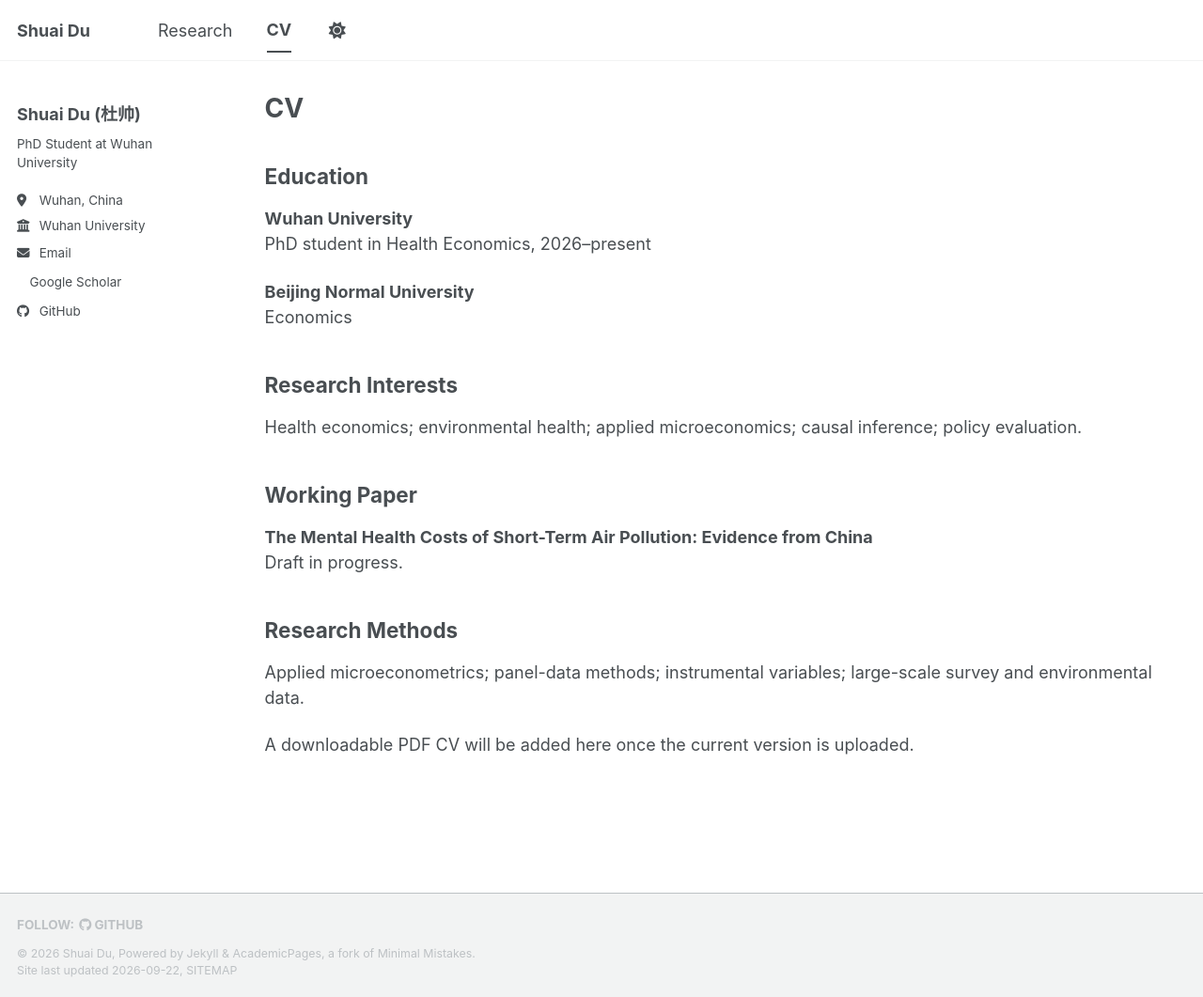
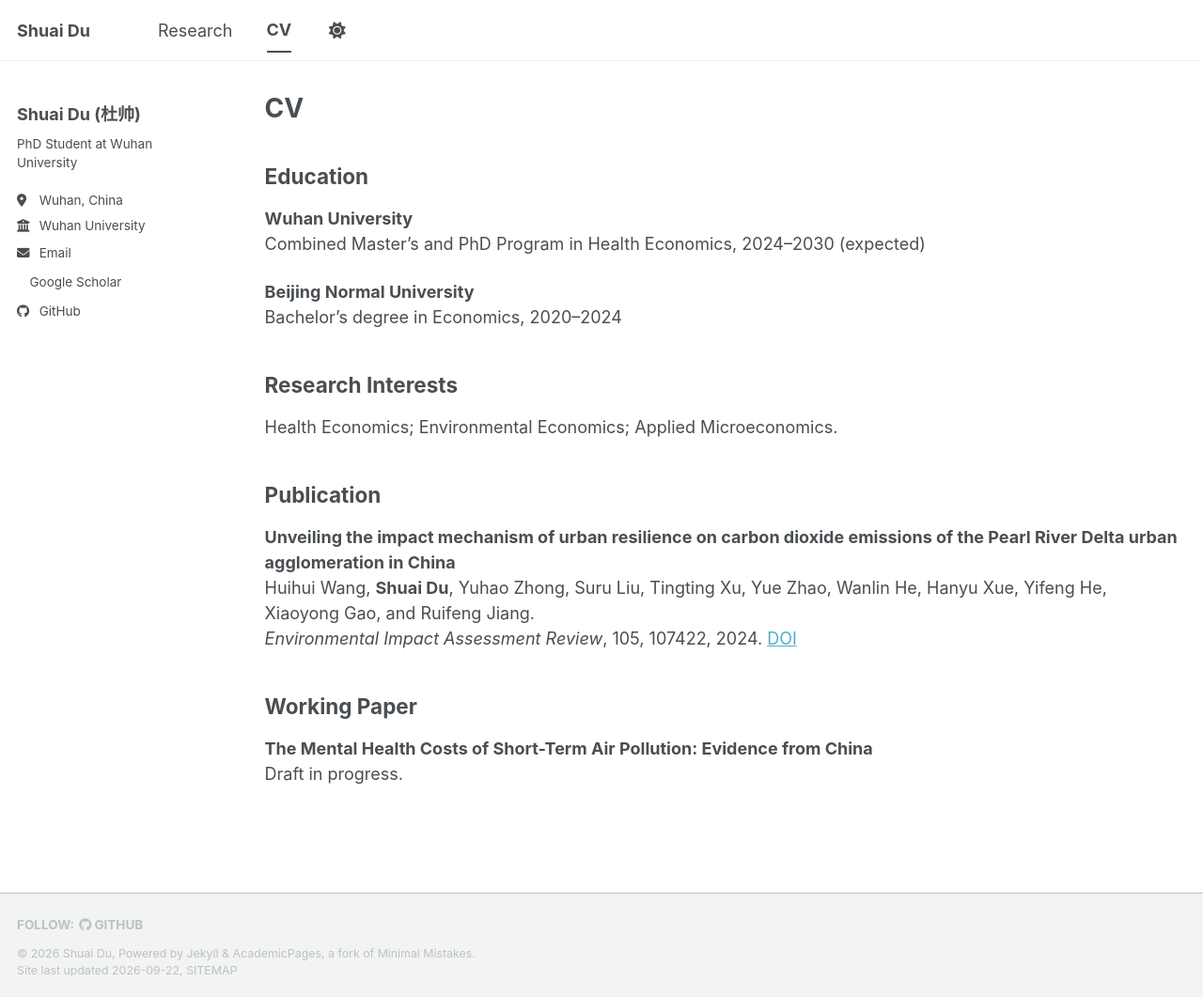
Before and after one commit to shuai-du/shuai-du.github.io, a Jekyll site: the page built from _pages/cv.md, in a window 1280 px wide and 1061 px high. Shown: the whole window at 94% size. Built offline with Jekyll 4.4.1, drawn with Linux system fonts in a browser that asks for light colours; a style sheet for code colours, icons or effects is not loaded.

Commit message:
Update education, research interests, and publication

```diff
--- a/_pages/cv.md
+++ b/_pages/cv.md
@@ -10,22 +10,22 @@ redirect_from:
 ## Education
 
 **Wuhan University**
-PhD student in Health Economics, 2026–present
+Combined Master's and PhD Program in Health Economics, 2024–2030 (expected)
 
 **Beijing Normal University**
-Economics
+Bachelor's degree in Economics, 2020–2024
 
 ## Research Interests
 
-Health economics; environmental health; applied microeconomics; causal inference; policy evaluation.
+Health Economics; Environmental Economics; Applied Microeconomics.
+
+## Publication
+
+**Unveiling the impact mechanism of urban resilience on carbon dioxide emissions of the Pearl River Delta urban agglomeration in China**
+Huihui Wang, **Shuai Du**, Yuhao Zhong, Suru Liu, Tingting Xu, Yue Zhao, Wanlin He, Hanyu Xue, Yifeng He, Xiaoyong Gao, and Ruifeng Jiang.
+*Environmental Impact Assessment Review*, 105, 107422, 2024. [DOI](https://doi.org/10.1016/j.eiar.2024.107422)
 
 ## Working Paper
 
 **The Mental Health Costs of Short-Term Air Pollution: Evidence from China**
 Draft in progress.
-
-## Research Methods
-
-Applied microeconometrics; panel-data methods; instrumental variables; large-scale survey and environmental data.
-
-A downloadable PDF CV will be added here once the current version is uploaded.
```
